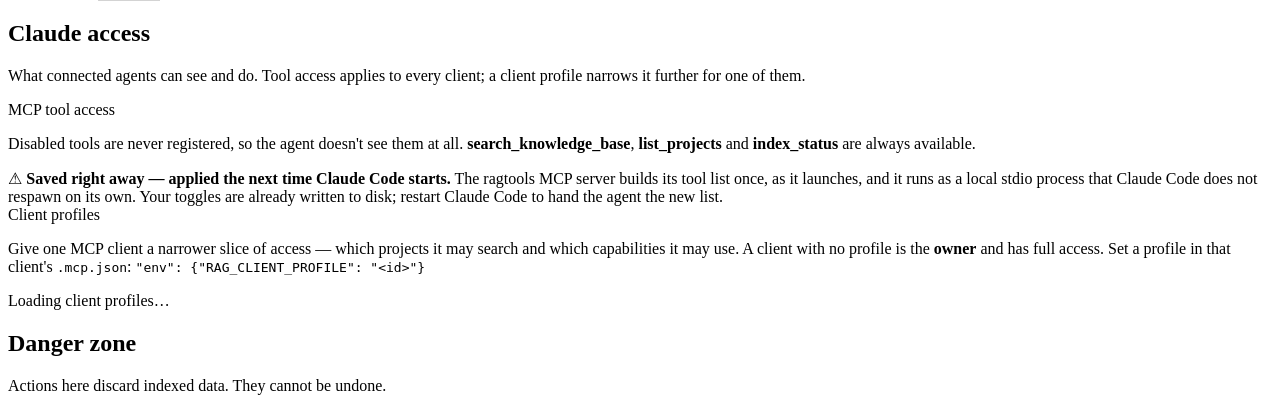
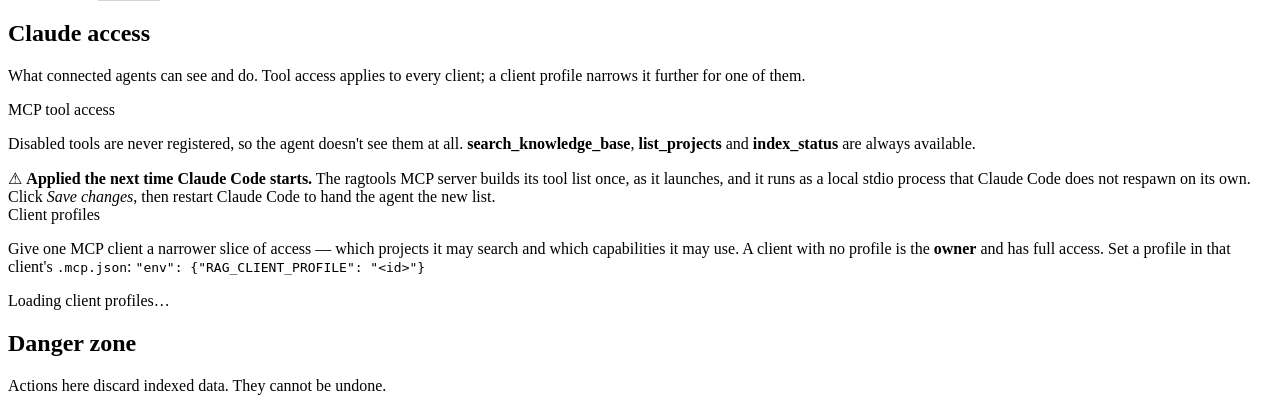
Before and after one commit to taqat-techno/rag, a Python web app: template src/ragtools/service/templates/config.html in a window 1280 px wide. Shown: the part 843-1248 px from the top of the page. Run offline with Jinja, Linux system fonts and the light colour scheme; the template is opened without the code that fills it, so the values that code supplies are empty.

Commit message:
fix(config-ui): the tool-access note promised a save that has not happened
The rewritten note said "Saved right away" and "Your toggles are already
written to disk". Flipping a tool toggle only marks the page dirty: the
tool list is written when Save changes is clicked (ragSaveSettings ->
PUT /api/config). Following the note literally (toggle, restart Claude
Code, no save) would change nothing. The note now names both steps in order.

Co-Authored-By: Claude Opus 5.5 <noreply@anthropic.com>

```diff
--- a/src/ragtools/service/templates/config.html
+++ b/src/ragtools/service/templates/config.html
@@ -167,10 +167,10 @@
             <div class="note">
                 <span aria-hidden="true">⚠</span>
                 <span>
-                    <strong>Saved right away — applied the next time Claude Code starts.</strong>
+                    <strong>Applied the next time Claude Code starts.</strong>
                     The ragtools MCP server builds its tool list once, as it launches, and it runs as a
-                    local stdio process that Claude Code does not respawn on its own. Your toggles are
-                    already written to disk; restart Claude Code to hand the agent the new list.
+                    local stdio process that Claude Code does not respawn on its own. Click
+                    <em>Save changes</em>, then restart Claude Code to hand the agent the new list.
                 </span>
             </div>
         </div>
```
